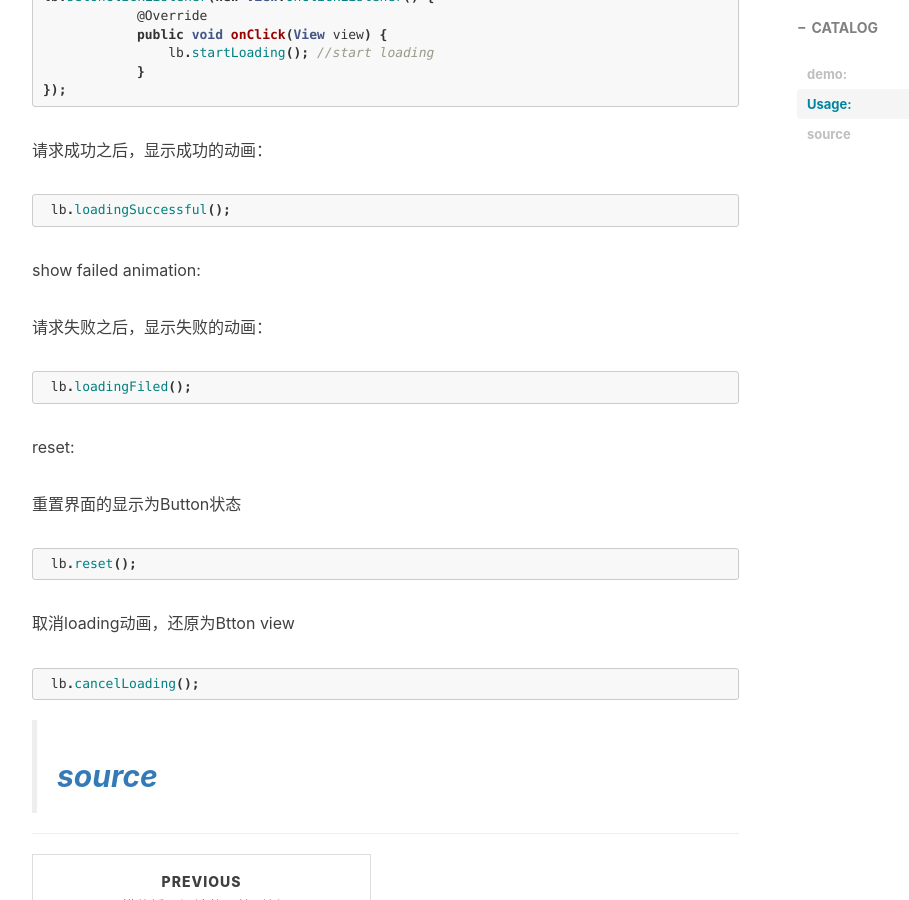
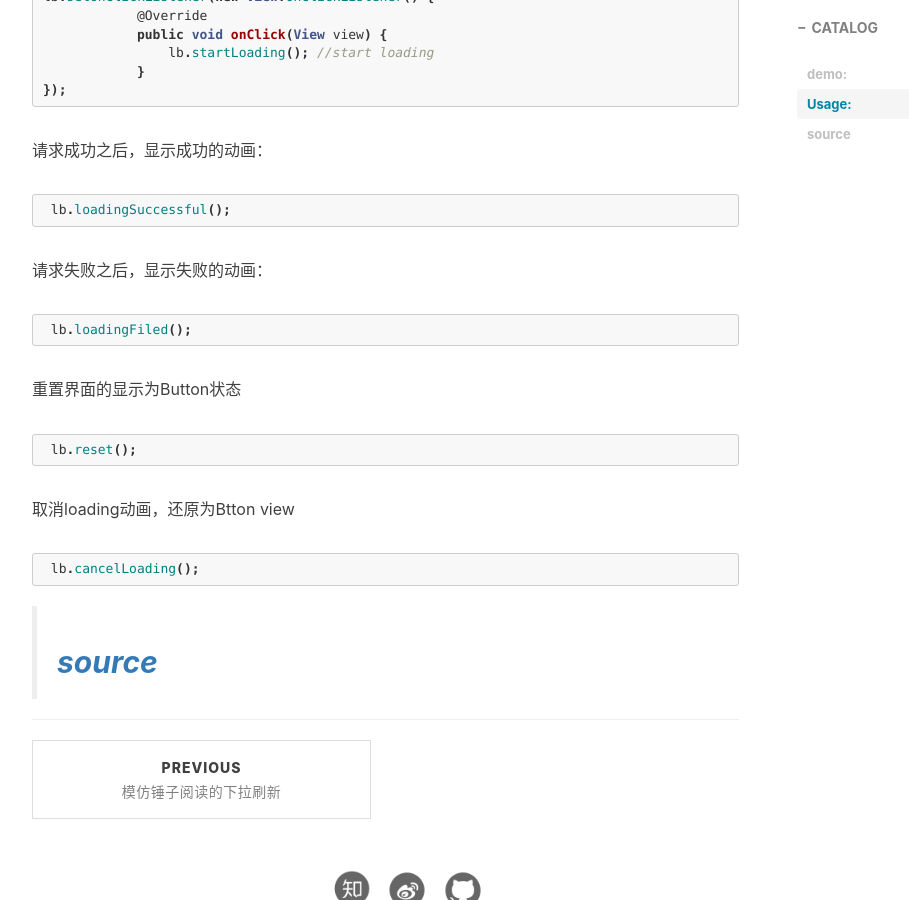
Before and after one commit to StevenDXC/Blog, a Jekyll site: the page built from _posts/2016-09-13-LoadingButton.md, in a window 1280 px wide and 900 px high, scrolled down 1658 px. Shown: the whole window, without its empty margins (233-1142 px from the left). Built offline with Jekyll 4.4.1, drawn with Linux system fonts in a browser that asks for light colours; nearby versions of some CDN libraries; Markdown is read by kramdown in place of the engine named in the settings; comment, search, counter and statistics services are not loaded.

Commit message:
Update 2016-09-13-LoadingButton.md

````diff
--- a/_posts/2016-09-13-LoadingButton.md
+++ b/_posts/2016-09-13-LoadingButton.md
@@ -53,14 +53,12 @@ lb.setOnClickListener(new View.OnClickListener() {
 ```java
  lb.loadingSuccessful();
 ```
-show failed animation:
 
 请求失败之后，显示失败的动画：
 
 ```java
  lb.loadingFiled();
 ```
-reset:
 
 重置界面的显示为Button状态
 ```java
````
